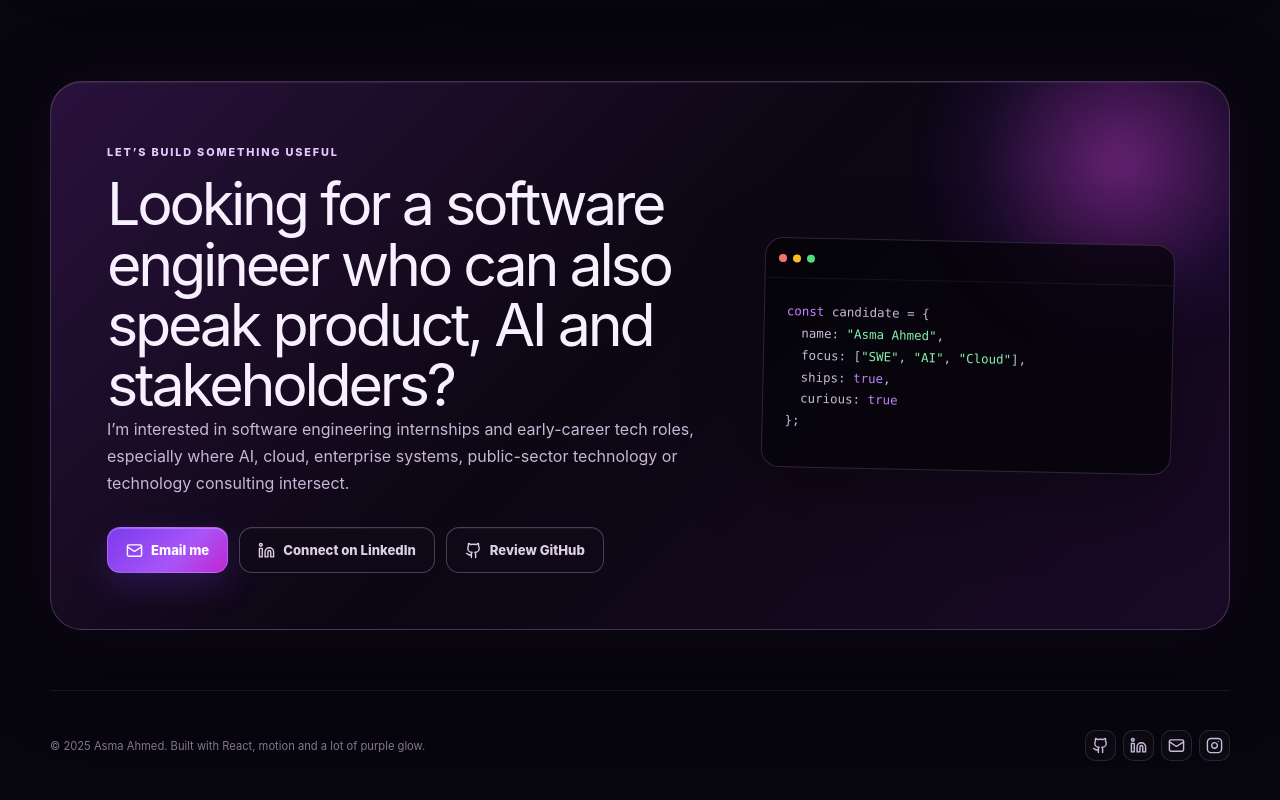
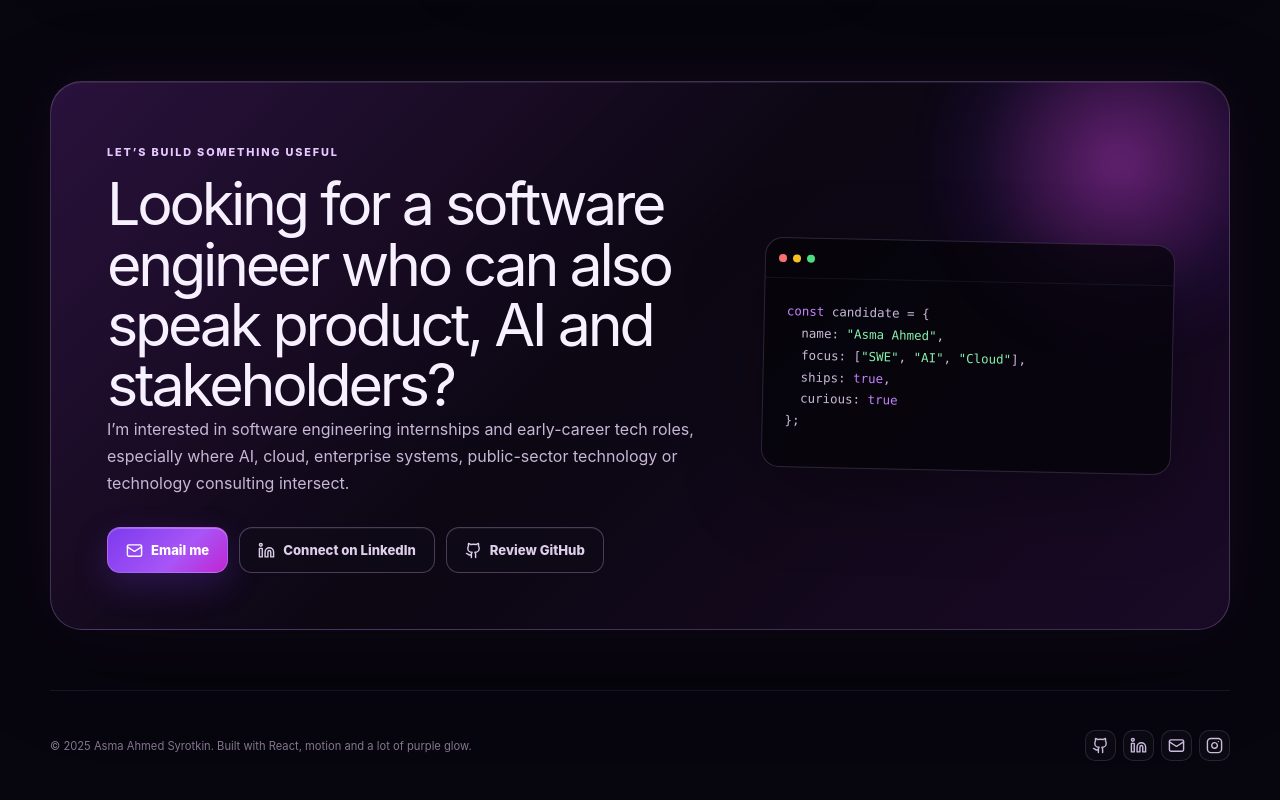
Before and after one commit to asma675/AsmaAhmedPortfolio, a React (Vite) app: page / in a window 1280 px wide. Shown: the part 9474-10274 px from the top of the page. Built offline with nearby package versions, Linux system fonts and the light colour scheme; the HTML template or start-up script is replaced by a standard one.

Commit message:
Update NAME to include full name

```diff
--- a/src/Portfolio.jsx
+++ b/src/Portfolio.jsx
@@ -35,7 +35,7 @@ import {
 } from "lucide-react";
 import { PROJECT_VAULT } from "./projectData";
 
-const NAME = "Asma Ahmed";
+const NAME = "Asma Ahmed Syrotkin";
 
 const LINKS = {
   github: "https://github.com/asma675",
```
